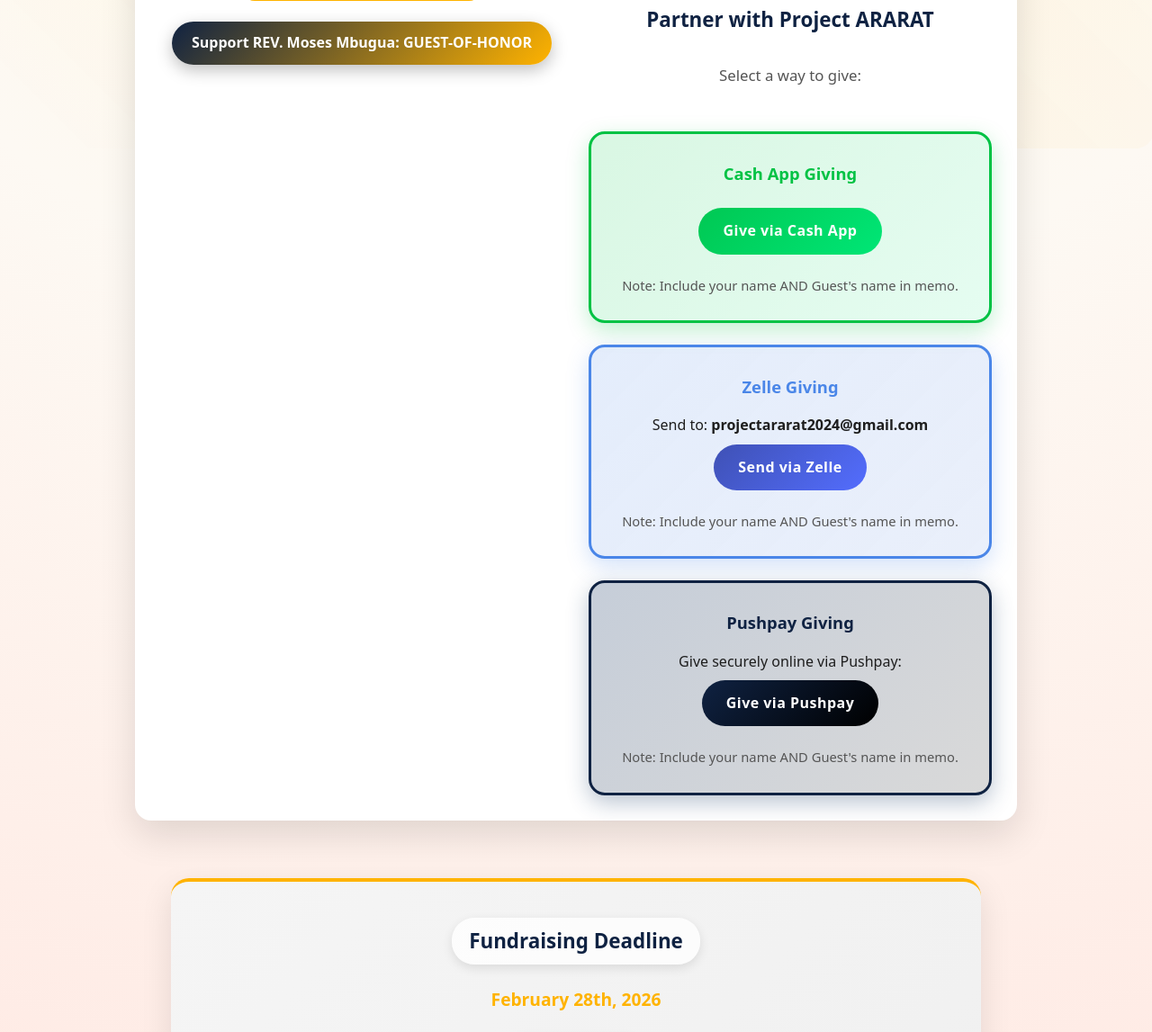
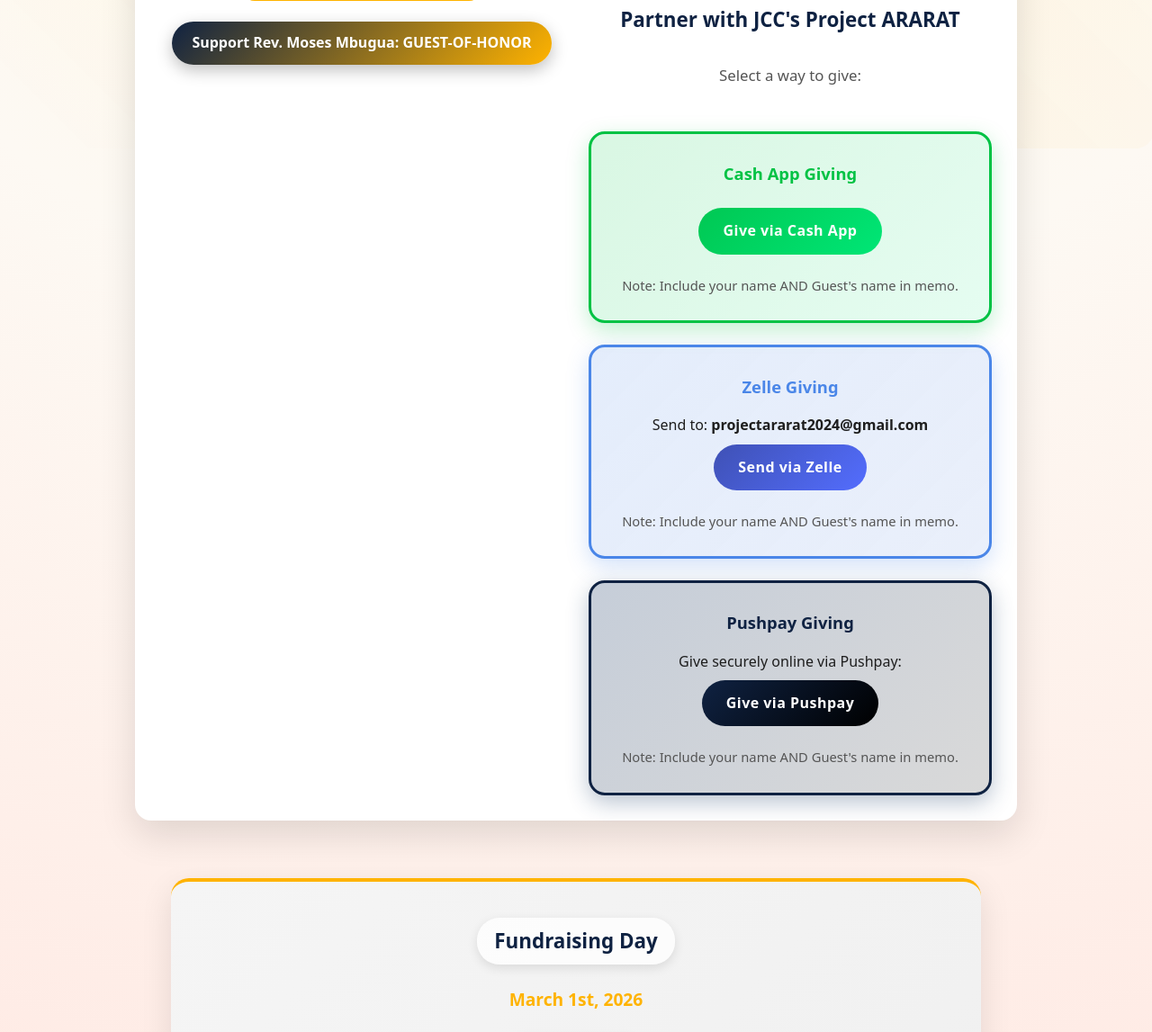
Before and after one commit to PaulK-maker/Project-Ararat-fund, a plain HTML site: page index.html in a window 1280 px wide. Shown: the part 637-1784 px from the top of the page at 90% size. Drawn offline with Linux system fonts and the light colour scheme.

Commit message:
update11

```diff
--- a/index.html
+++ b/index.html
@@ -24,7 +24,7 @@
     <div class="photo-frame">
       <img src="assets/6logo.jpg" alt="Supporter photo" />
     </div>
-    <div class="badge">Support REV. Moses Mbugua: GUEST-OF-HONOR</div>
+    <div class="badge">Support Rev. Moses Mbugua: GUEST-OF-HONOR</div>
   </section>
 
   <section class="card-right">
@@ -37,7 +37,7 @@
     </div>
 
     <div class="give">
-      <h3>Partner with Project ARARAT</h3>
+      <h3>Partner with JCC's Project ARARAT</h3>
       <p>Select a way to give:</p>
 
       <!-- Cash App -->
@@ -75,9 +75,8 @@
     <!-- Contact and Event Info -->
 
     <section class="event-info">
-  <h3> Fundraising Deadline</h3>
-  <p><strong>February 28th, 2026</strong></p>
-
+  <h3> Fundraising Day</h3>
+  <p><strong>March 1st, 2026</strong></p>
   <h3>📞 Contact</h3>
   <p>
     Phone: <a href="tel:+12069901196">206-990-1196</a><br />
```
